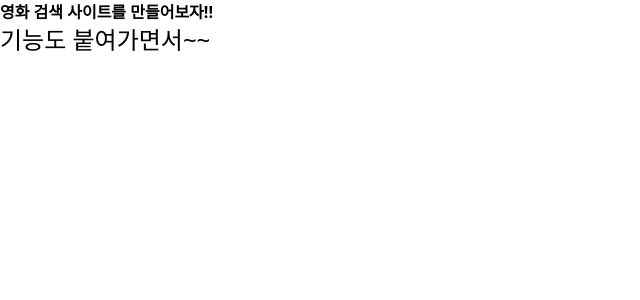
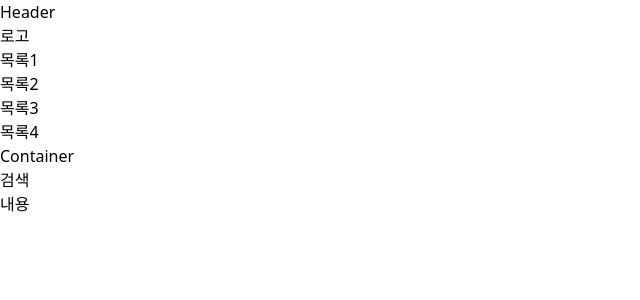
Before and after one commit to jungcolor/Movie-Search-App, a React app: page / in a window 1280 px wide. Shown: the top 300 px of the page, without its empty margins (0-640 px from the left). Built offline with nearby package versions, Linux system fonts and the light colour scheme.

Commit message:
Feat - Layout Structure

```diff
--- a/src/App.tsx
+++ b/src/App.tsx
@@ -1,8 +1,30 @@
 const App = () => {
     return (
         <>
-            <div className="font-bold">영화 검색 사이트를 만들어보자!!</div>
-            <p className="text-2xl">기능도 붙여가면서~~</p>
+            <header>
+                <h1>Header</h1>
+                <div>
+                    <h2>로고</h2>
+                </div>
+                <nav>
+                    <ul>
+                        <li><a href="#">목록1</a></li>
+                        <li><a href="#">목록2</a></li>
+                        <li><a href="#">목록3</a></li>
+                        <li><a href="#">목록4</a></li>
+                    </ul>
+                </nav>
+            </header>
+            <div id="container">
+                <h1>Container</h1>
+                <div id="serach">
+                    <h2>검색</h2>
+                </div>
+                <div id="content">
+                    {/* 동적으로 변경 될 영역 */}
+                    <h2>내용</h2>
+                </div>
+            </div>
         </>
     )
 }
```
